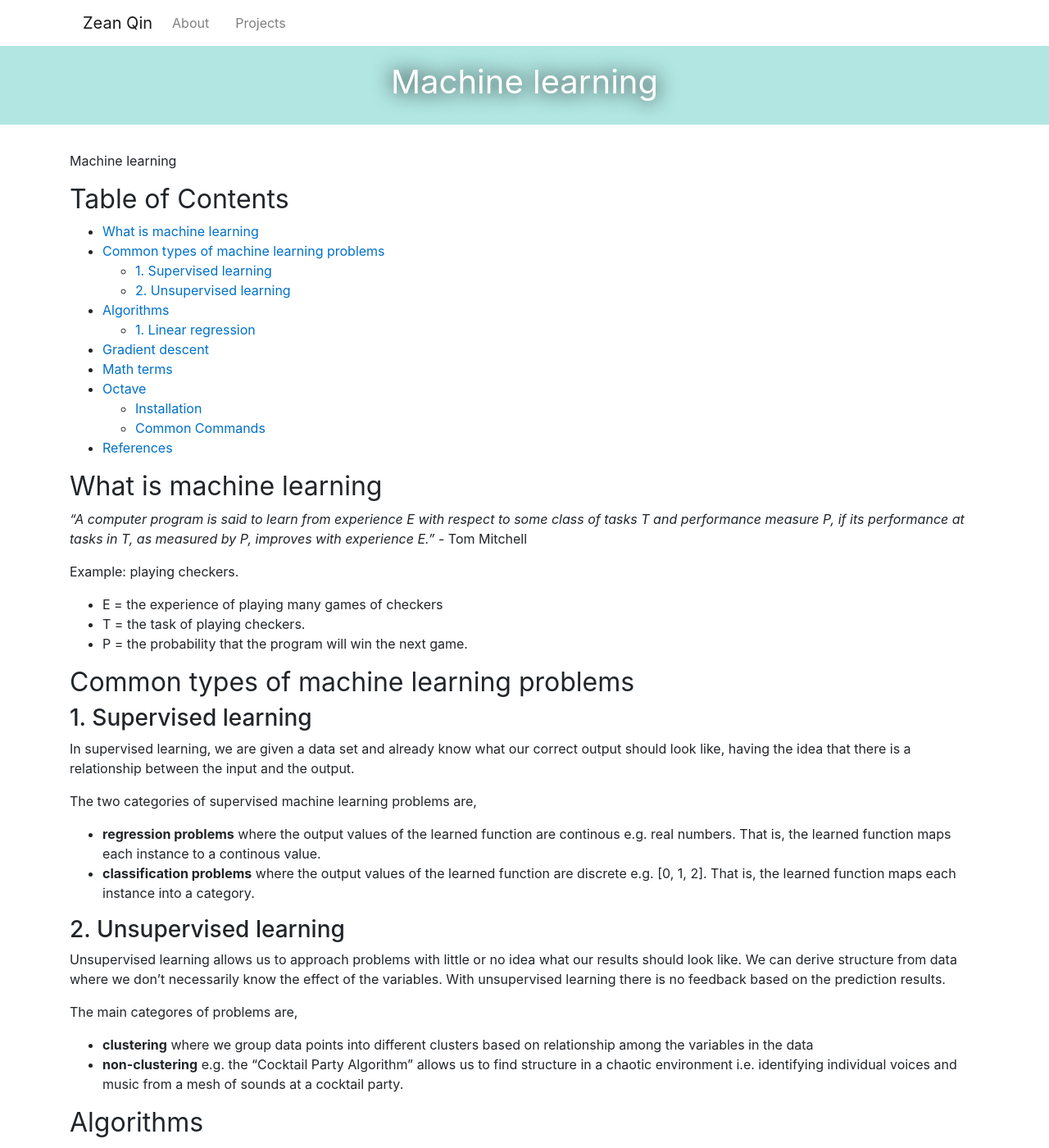
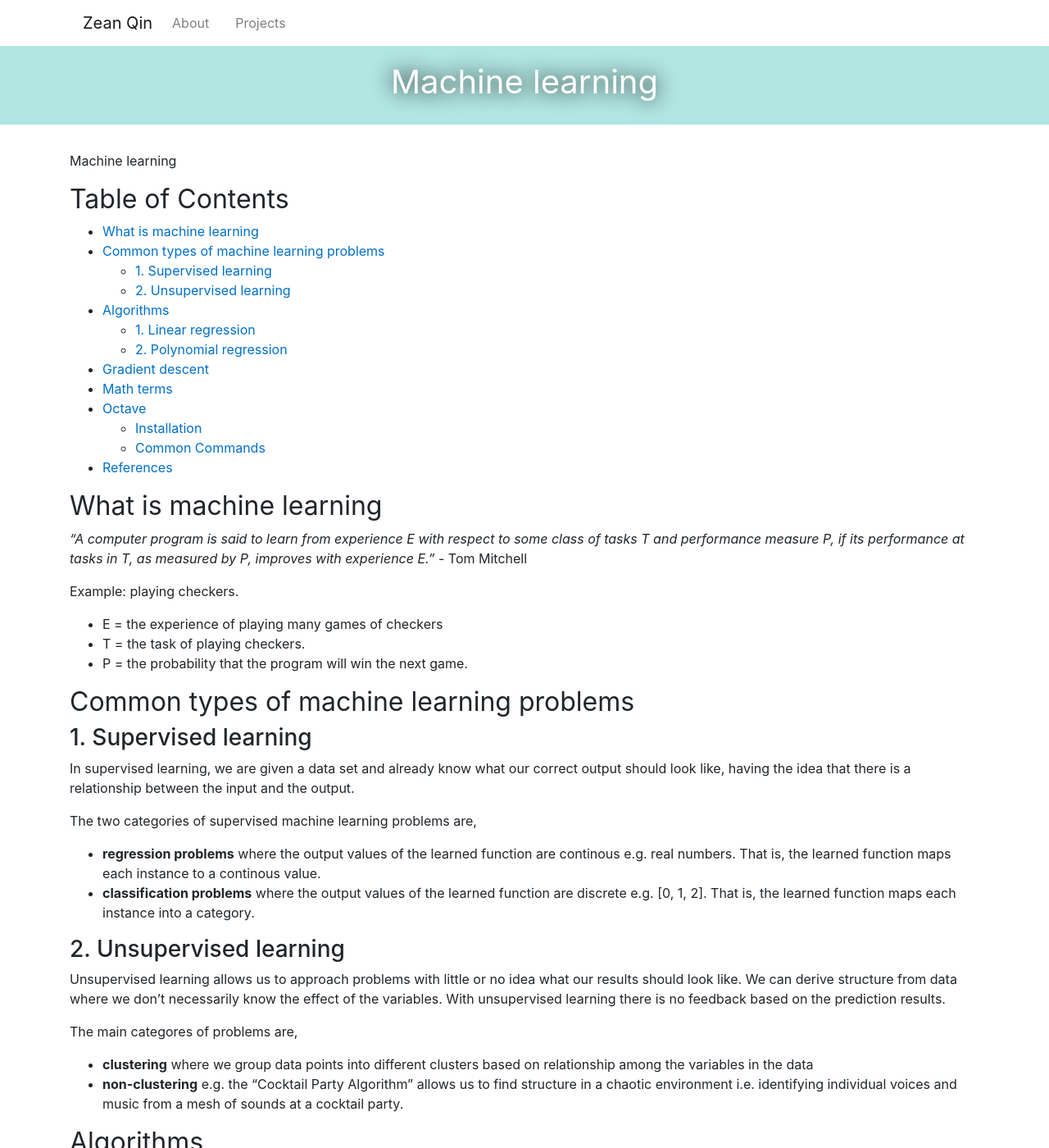
Before and after one commit to ZeanQin/zeanqin.github.io, a Jekyll site: the page built from _posts/2019-11-10-ml.md, in a window 1280 px wide and 1400 px high. Shown: the whole window at 82% size. Built offline with Jekyll 4.4.1, drawn with Linux system fonts in a browser that asks for light colours; some of the changed text lies outside the part shown.

Commit message:
update ml post

```diff
--- a/_posts/2019-11-10-ml.md
+++ b/_posts/2019-11-10-ml.md
@@ -48,6 +48,8 @@
 > "The sqaured error cost function is reasonably good for most regression problems."
 > -- Andrew NG
 
+### 2. Polynomial regression
+
 ## Gradient descent
 
 Different versions of gradient descent,
```
